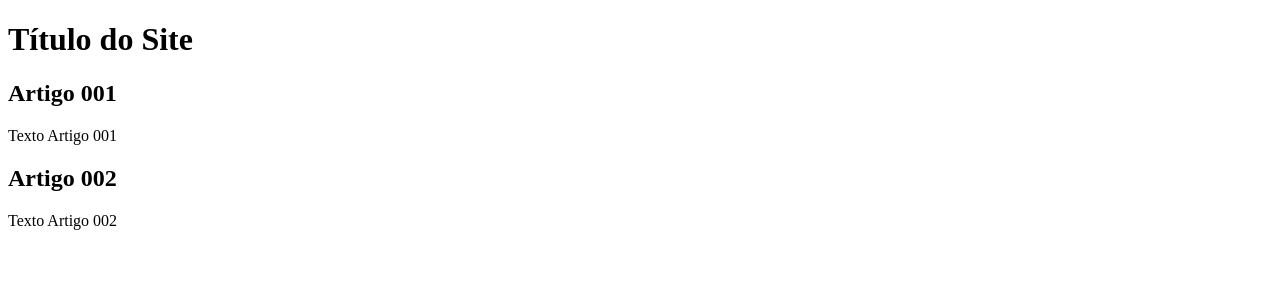
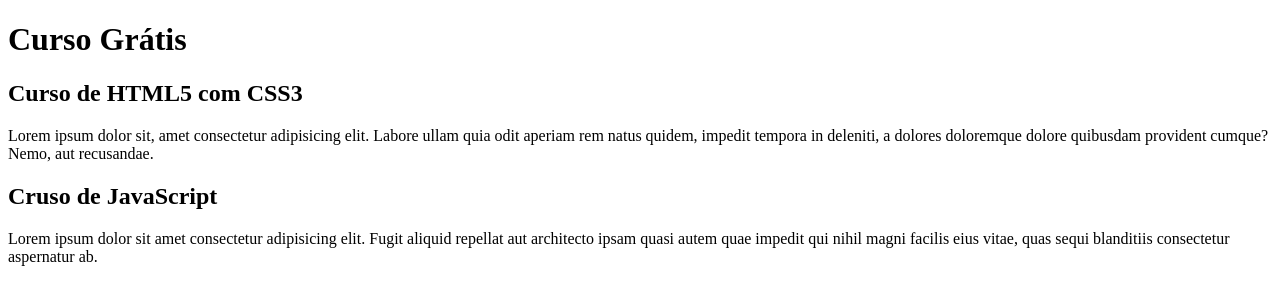
Before and after one commit to daviln/projeto-site, a plain HTML site: page index.html in a window 1280 px wide. Drawn offline with Linux system fonts and the light colour scheme.

Commit message:
comecei a escrever o conteudo

```diff
--- a/index.html
+++ b/index.html
@@ -8,15 +8,15 @@
 <body>
     <main>
         <header>
-            <h1>Título do Site</h1>
+            <h1>Curso Grátis</h1>
         </header>
         <article>
-            <h2>Artigo 001</h2>
-            <p>Texto Artigo 001</p>
+            <h2>Curso de HTML5 com CSS3</h2>
+            <p>Lorem ipsum dolor sit, amet consectetur adipisicing elit. Labore ullam quia odit aperiam rem natus quidem, impedit tempora in deleniti, a dolores doloremque dolore quibusdam provident cumque? Nemo, aut recusandae.</p>
         </article>
         <article>
-            <h2>Artigo 002</h2>
-            <p>Texto Artigo 002</p>
+            <h2>Cruso de JavaScript</h2>
+            <p>Lorem ipsum dolor sit amet consectetur adipisicing elit. Fugit aliquid repellat aut architecto ipsam quasi autem quae impedit qui nihil magni facilis eius vitae, quas sequi blanditiis consectetur aspernatur ab.</p>
         </article>
     </main>
 </body>
```
